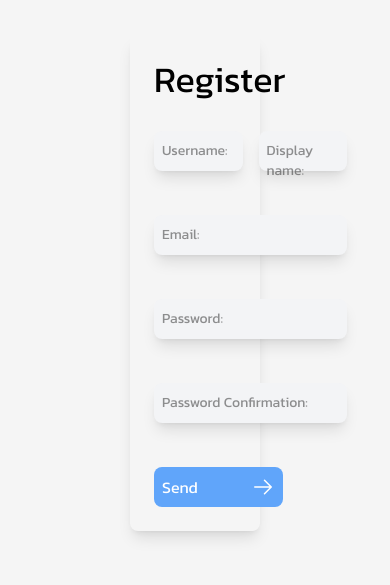
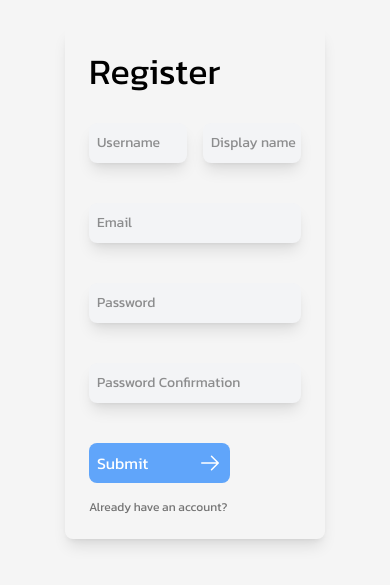
Before and after one commit to willotavio/post-ur-stuff-react-vite, a React (Vite) app: page /register in a window 390 px wide. Shown: the part 139-724 px from the top of the page. Built offline with nearby package versions, Linux system fonts and the light colour scheme.

Commit message:
style: fixing responsivity in LoginForm/RegisterForm

```diff
--- a/src/App.tsx
+++ b/src/App.tsx
@@ -1,5 +1,4 @@
 import { BrowserRouter, Route, Routes } from 'react-router-dom'
-import './App.css'
 import { Home } from './pages/Home'
 import { LoginPage } from './pages/login/LoginPage'
 import { RegisterPage } from './pages/register/RegisterPage'
--- a/src/components/ui/InputField.tsx
+++ b/src/components/ui/InputField.tsx
@@ -20,7 +20,7 @@ export const InputField = ({type, label, id, name, defaultValue, error, callback
                 placeholder=""
             />
             <small title={error || ""} className="text-xs ml-2 text-red-600 truncate">{error || <>&nbsp;</>}</small>
-            <label className="absolute top-2.5 ml-2 text-neutral-800 text-xs -translate-y-7 duration-200 peer-placeholder-shown:text-sm peer-placeholder-shown:-translate-y-0 peer-focus:-translate-y-7 peer-placeholder-shown:text-opacity-50 peer-focus:text-xs peer-focus:text-opacity-100 select-none hover:cursor-text" htmlFor={id}>{label}</label>
+            <label className="absolute top-2.5 ml-2 text-neutral-800 text-xs -translate-y-7 duration-200 peer-placeholder-shown:text-sm peer-placeholder-shown:-translate-y-0 peer-focus:-translate-y-7 peer-placeholder-shown:text-opacity-50 peer-focus:text-xs peer-focus:text-opacity-100 select-none hover:cursor-text truncate" htmlFor={id}>{label}</label>
         </div>
     )
 }
--- a/src/index.css
+++ b/src/index.css
@@ -12,5 +12,5 @@ body {
 }
 
 .button-default {
-    @apply bg-blue-400 text-white w-2/3 max-w-64 rounded-lg p-2 hover:bg-opacity-80
+    @apply bg-blue-400 text-white rounded-lg p-2 hover:bg-opacity-80
 }
--- a/src/pages/login/components/LoginForm.tsx
+++ b/src/pages/login/components/LoginForm.tsx
@@ -2,7 +2,7 @@ import { useEffect, useState } from "react"
 import { login } from "../../../services/api/user"
 import { UserLogin } from "../../../constants/types"
 import { InputField } from "../../../components/ui/InputField"
-import { useNavigate } from "react-router-dom"
+import { Link, useNavigate } from "react-router-dom"
 import { ErrorToast } from "../../../components/ui/ErrorToast"
 import { ArrowRight, XCircle } from "@phosphor-icons/react"
 
@@ -91,14 +91,14 @@ export const LoginForm = () => {
     }
 
     return(
-        <div className="flex flex-col gap-8 w-1/3 m-auto p-6 rounded-lg shadow-lg">
+        <div className="flex flex-col gap-8 w-2/3 sm:w-[24rem] m-auto p-6 rounded-lg shadow-lg">
             <h1 className="text-4xl">Login</h1>
             {
                 serverError
                 &&
                 <ErrorToast message={serverError} icon={XCircle} />
             }
-            <form className="grid grid-rows-2 gap-4" onSubmit={handleSubmit}>
+            <form className="flex flex-col gap-y-4" onSubmit={handleSubmit}>
                 <InputField
                     type="text"
                     id="username"
@@ -119,7 +119,7 @@ export const LoginForm = () => {
                     type="password"
                     id="password"
                     name="password"
-                label="password"
+                    label="Password"
                     error={formErrors.passwordError}
                     callback={(value) => {
                         var result = validatePassword(value)
@@ -131,7 +131,8 @@ export const LoginForm = () => {
                         setFormErrors({ ...formErrors, passwordError })
                     }}
                 />
-            <button className="button-default flex items-center justify-between">Submit <ArrowRight size={24} /></button>
+                <button className="button-default flex sm:w-1/3 w-2/3  items-center justify-between">Submit<ArrowRight size={24} /></button>
+                <Link className='text-xs text-neutral-500 hover:opacity-80' to={"/register"}>Don't have an account yet?</Link>
             </form>
         </div>
     )
--- a/src/pages/register/components/RegisterForm.tsx
+++ b/src/pages/register/components/RegisterForm.tsx
@@ -6,6 +6,7 @@ import { useNavigate } from 'react-router-dom'
 import { ErrorToast } from '../../../components/ui/ErrorToast';
 import { XCircle } from '@phosphor-icons/react';
 import { ArrowRight } from '@phosphor-icons/react/dist/ssr';
+import { Link } from 'react-router-dom'
 
 export const RegisterForm = () => {
 
@@ -174,7 +175,7 @@ export const RegisterForm = () => {
     }
 
     return(
-        <div className="flex flex-col gap-8 w-1/3 m-auto p-6 rounded-lg shadow-lg">
+        <div className="flex flex-col gap-8 w-2/3 sm:w-[24rem] m-auto p-6 rounded-lg shadow-lg">
             {
                 serverError
                 &&
@@ -182,12 +183,12 @@ export const RegisterForm = () => {
             }
             <h1 className="text-4xl">Register</h1>
 
-            <form className="grid grid-rows-3 gap-y-5" onSubmit={handleSubmit}>
+            <form className='flex flex-col gap-y-4' onSubmit={handleSubmit}>
                 <div className='grid grid-cols-2 gap-4'>
                     <InputField
                         type='text'
                         id='username'
-                        label='Username:'
+                        label='Username'
                         name='username'
                         error={formErrors.usernameError}
                         callback={(value) => {
@@ -203,7 +204,7 @@ export const RegisterForm = () => {
                     <InputField
                         type='text'
                         id='displayName'
-                        label='Display name:'
+                        label='Display name'
                         name='displayName'
                         error={formErrors.displayNameError}
                         callback={(value) => {
@@ -221,7 +222,7 @@ export const RegisterForm = () => {
                 <InputField
                     type='text'
                     id='email'
-                    label='Email:'
+                    label='Email'
                     name='email'
                     error={formErrors.emailError}
                     callback={(value) => {
@@ -237,7 +238,7 @@ export const RegisterForm = () => {
                 <InputField
                     type='password'
                     id='password'
-                    label='Password:'
+                    label='Password'
                     name='password'
                     error={formErrors.passwordError}
                     callback={(value) => {
@@ -253,7 +254,7 @@ export const RegisterForm = () => {
                 <InputField
                     type='password'
                     id='passwordConfirmation'
-                    label='Password Confirmation:'
+                    label='Password Confirmation'
                     name='passwordConfirmation'
                     error={formErrors.passwordConfirmationError}
                     callback={(value) => {
@@ -266,7 +267,8 @@ export const RegisterForm = () => {
                         setFormErrors({ ...formErrors, passwordConfirmationError })
                     }}
                 />
-                <button type='submit' className='button-default flex items-center justify-between'>Send <ArrowRight size={24} /> </button>
+                <button type='submit' className='button-default sm:w-1/3 w-2/3 flex items-center justify-between'>Submit<ArrowRight size={24} /></button>
+                <Link className='text-xs text-neutral-500 hover:opacity-80' to={"/login"}>Already have an account?</Link>
             </form>
         </div>
     )
```
Also changed, not shown: src/App.css (deleted). Lines whose indentation alone changed are shown as unchanged.
